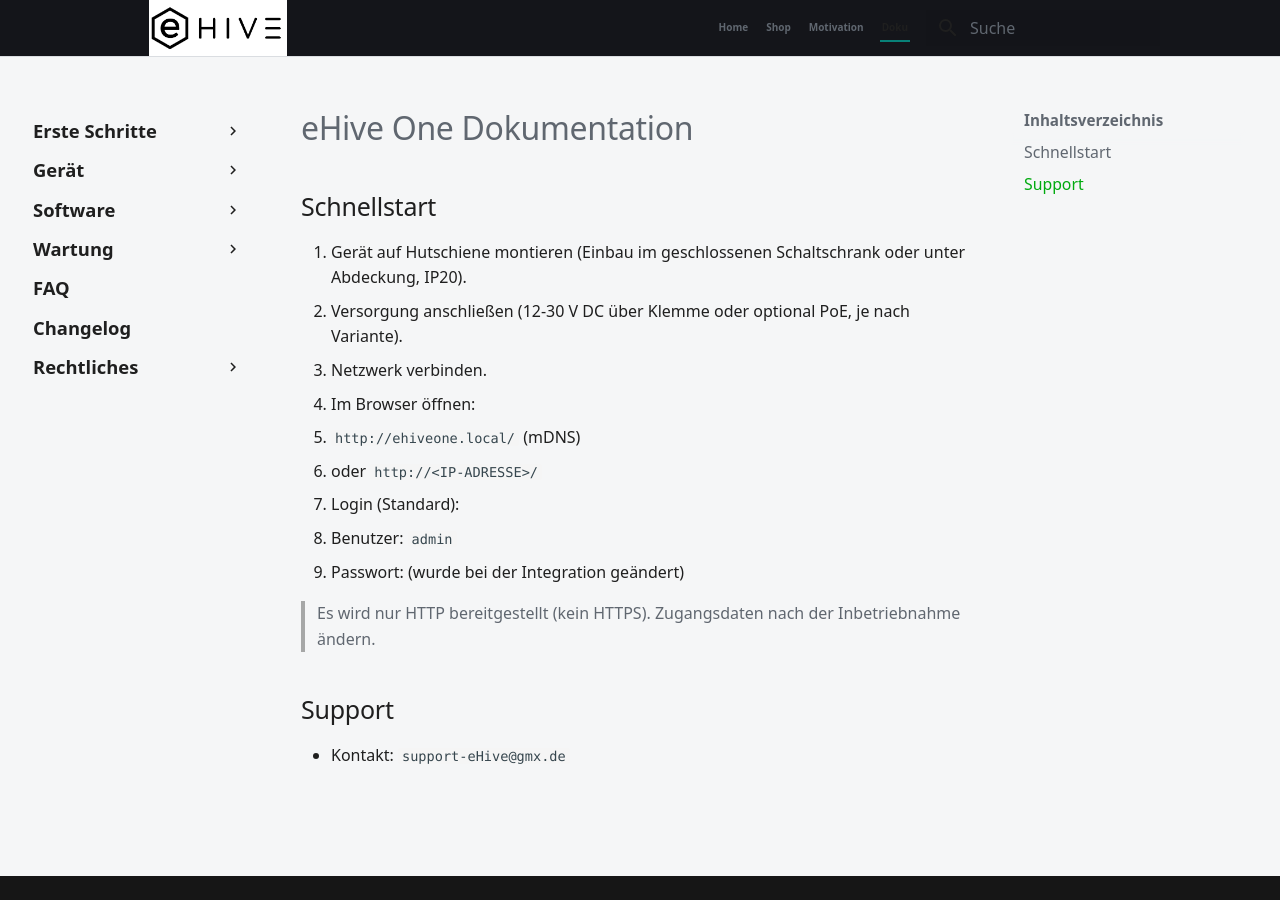
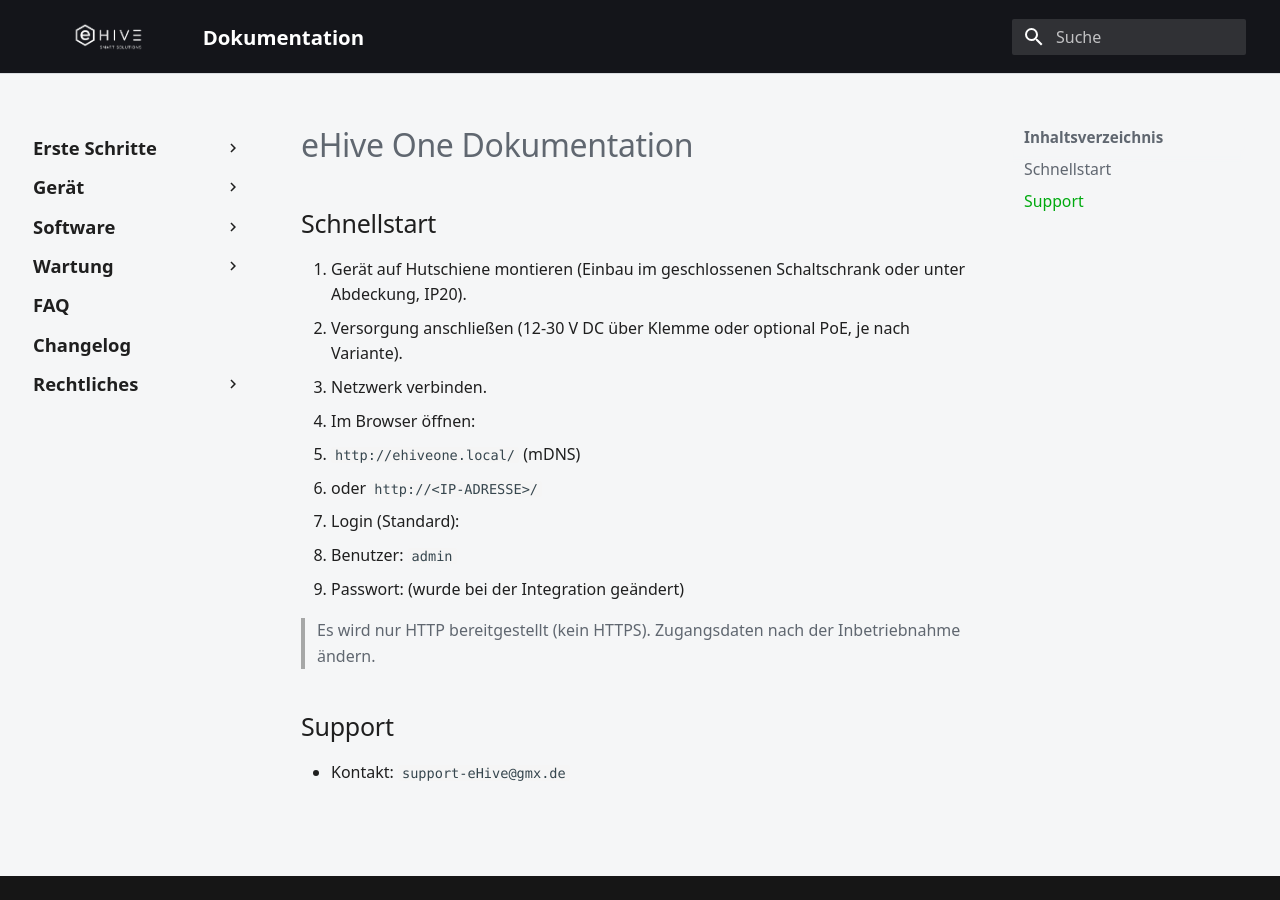
Before and after one commit to ehive-dev/doc, an MkDocs documentation site: the page built from docs/index.md, in a window 1280 px wide. Built offline with MkDocs 1.6.1 and Material for MkDocs 9.7.7, drawn with Linux system fonts in a browser that asks for light colours.

Commit message:
Revert "s"
This reverts commit a054dbcfa871385d33e850ff12fd76e06d0b5b59.

```diff
--- a/docs/assets/javascripts/shop-header.js
+++ /dev/null
@@ -1,89 +0,0 @@
-(function () {
-  "use strict";
-
-  const LINKS = [
-    { key: "home", label: "Home", path: "/index.html" },
-    { key: "shop", label: "Shop", path: "/shop.html" },
-    { key: "motivation", label: "Motivation", path: "/about.html" },
-    { key: "doku", label: "Doku", path: "/doc/" }
-  ];
-
-  function asAbsoluteUrl(path) {
-    return new URL(path, window.location.origin).toString();
-  }
-
-  function normalizePath(pathname) {
-    if (!pathname) return "/";
-    let value = pathname.replace(/\/index\.html?$/i, "/");
-    if (!value.endsWith("/")) value += "/";
-    return value;
-  }
-
-  function isActive(targetPath, currentPath) {
-    const target = normalizePath(targetPath);
-    const current = normalizePath(currentPath);
-    if (target === "/doc/") return current.startsWith("/doc/");
-    return target === current;
-  }
-
-  function updateActiveState(nav) {
-    const currentPath = window.location.pathname || "/";
-    nav.querySelectorAll("a[data-shop-link]").forEach((anchor) => {
-      const href = anchor.getAttribute("href") || "/";
-      const targetPath = new URL(href, window.location.origin).pathname;
-      if (isActive(targetPath, currentPath)) {
-        anchor.setAttribute("aria-current", "page");
-      } else {
-        anchor.removeAttribute("aria-current");
-      }
-    });
-  }
-
-  function buildNav() {
-    const nav = document.createElement("div");
-    nav.className = "ehive-shop-header-links";
-    nav.setAttribute("role", "navigation");
-    nav.setAttribute("aria-label", "Navigation");
-
-    LINKS.forEach((item) => {
-      const anchor = document.createElement("a");
-      anchor.dataset.shopLink = item.key;
-      anchor.href = asAbsoluteUrl(item.path);
-      anchor.textContent = item.label;
-      nav.appendChild(anchor);
-    });
-
-    return nav;
-  }
-
-  function applyHeader() {
-    const headerInner = document.querySelector(".md-header__inner");
-    if (!headerInner) return;
-
-    const logoLink = headerInner.querySelector(".md-header__button.md-logo");
-    if (logoLink) {
-      logoLink.href = asAbsoluteUrl("/index.html");
-      logoLink.title = "eHive Home";
-      logoLink.setAttribute("aria-label", "eHive Home");
-    }
-
-    let nav = headerInner.querySelector(".ehive-shop-header-links");
-    if (!nav) {
-      nav = buildNav();
-      const searchToggle = headerInner.querySelector('label.md-header__button[for="__search"]');
-      if (searchToggle) {
-        headerInner.insertBefore(nav, searchToggle);
-      } else {
-        headerInner.appendChild(nav);
-      }
-    }
-
-    updateActiveState(nav);
-  }
-
-  applyHeader();
-  document.addEventListener("DOMContentLoaded", applyHeader);
-  if (typeof window.document$ !== "undefined" && typeof window.document$.subscribe === "function") {
-    window.document$.subscribe(applyHeader);
-  }
-})();
--- a/docs/assets/stylesheets/extra.css
+++ b/docs/assets/stylesheets/extra.css
@@ -5,7 +5,6 @@
   --ehive-bg: #f5f6f7;
   --ehive-surface: #fff;
   --ehive-border: #dadde1;
-  --ehive-header-accent: #088178;
   --evcc-green: #00aa0f;
   --evcc-font: system-ui, -apple-system, "Segoe UI", Roboto, Ubuntu, Cantarell,
     "Noto Sans", sans-serif, BlinkMacSystemFont, "Segoe UI", Helvetica, Arial,
@@ -40,17 +39,10 @@ textarea {
 }
 
 .md-header {
-  background: #fff;
+  background: #111;
   border-bottom: 1px solid var(--ehive-border);
   box-shadow: none;
-}
-
-.md-header__inner {
-  display: flex;
-  align-items: center;
-  gap: 16px;
-  max-width: 1080px;
-  padding: 0 20px;
+  min-height: 3.5rem;
 }
 
 .md-header__button,
@@ -59,75 +51,31 @@ textarea {
 .md-header .md-icon,
 .md-search__icon,
 .md-search__input {
-  color: var(--ehive-text) !important;
+  color: #fff !important;
 }
 
 .md-header__title {
-  display: none;
+  font-size: 1.02rem;
+  font-weight: 600;
 }
 
 .md-header__topic {
-  display: none;
+  font-size: 1.02rem;
+  font-weight: 600;
 }
 
 .md-header__topic + .md-header__topic {
   display: none;
 }
 
-.md-header__button.md-logo {
-  margin: 0;
-  padding: 0;
-}
-
 .md-header__button.md-logo img,
 .md-header__button.md-logo svg {
-  width: 196px;
-  height: 56px;
-  object-fit: contain;
-}
-
-.ehive-shop-header-links {
-  display: flex;
-  align-items: center;
-  gap: 14px;
-  margin-left: auto;
-}
-
-.ehive-shop-header-links a {
-  color: var(--ehive-text-soft);
-  font-weight: 700;
-  padding: 8px 2px;
-  display: inline-flex;
-  align-items: center;
-  line-height: 1;
-  border-bottom: 2px solid transparent;
-}
-
-.ehive-shop-header-links a:hover {
-  color: var(--ehive-text);
-  border-bottom-color: rgb(0 0 0 / 12%);
-}
-
-.ehive-shop-header-links a[aria-current="page"] {
-  color: var(--ehive-text);
-  border-bottom-color: var(--ehive-header-accent);
-}
-
-.md-header__option {
-  display: none;
-}
-
-.md-header__button.md-icon {
-  border: none;
-  padding: 8px;
+  height: 2.45rem;
+  width: auto;
 }
 
 .md-search__form {
-  background: rgb(17 17 17 / 6%);
-}
-
-.md-search__input::placeholder {
-  color: var(--ehive-text-soft);
+  background: rgb(255 255 255 / 12%);
 }
 
 .md-sidebar--primary .md-nav__title {
@@ -202,23 +150,6 @@ textarea {
   box-shadow: none;
 }
 
-@media screen and (max-width: 76.2344em) {
-  .md-header__inner {
-    padding: 0 16px;
-    gap: 10px;
-  }
-
-  .ehive-shop-header-links {
-    display: none;
-  }
-
-  .md-header__button.md-logo img,
-  .md-header__button.md-logo svg {
-    width: 120px;
-    height: 34px;
-  }
-}
-
 @media screen and (min-width: 60em) {
   .md-sidebar--primary {
     margin-left: -0.65rem;
--- a/mkdocs.yml
+++ b/mkdocs.yml
@@ -6,7 +6,7 @@ theme:
   name: material
   language: de
   font: false
-  logo: assets/images/eHiveWhite.png
+  logo: assets/images/ehive-logo-white.png
   features:
   - navigation.instant
   - navigation.tracking
@@ -36,9 +36,6 @@ extra:
 extra_css:
 - assets/stylesheets/extra.css
 
-extra_javascript:
-- assets/javascripts/shop-header.js
-
 nav:
 - Erste Schritte:
   - Inbetriebnahme: getting-started.md
```
Also changed, not shown: docs/assets/images/eHiveWhite.png (deleted).
